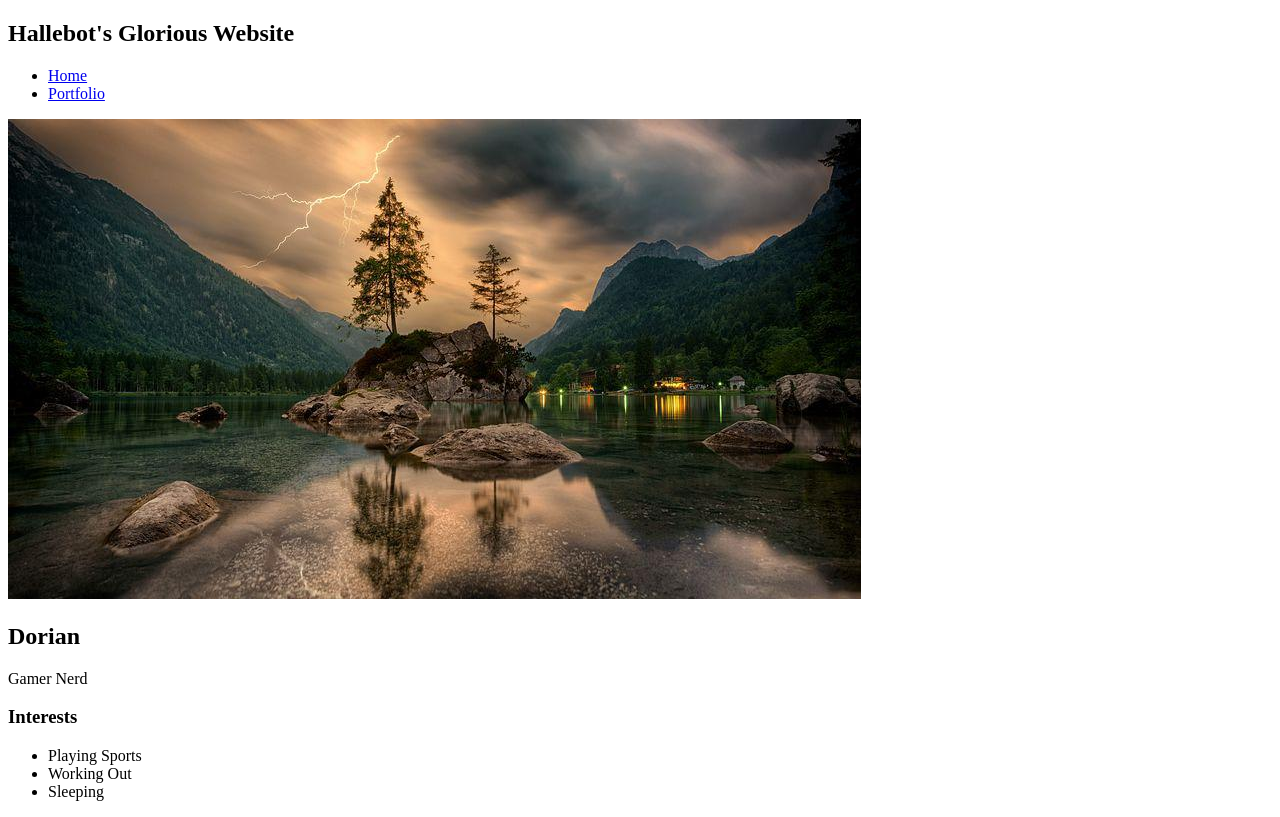
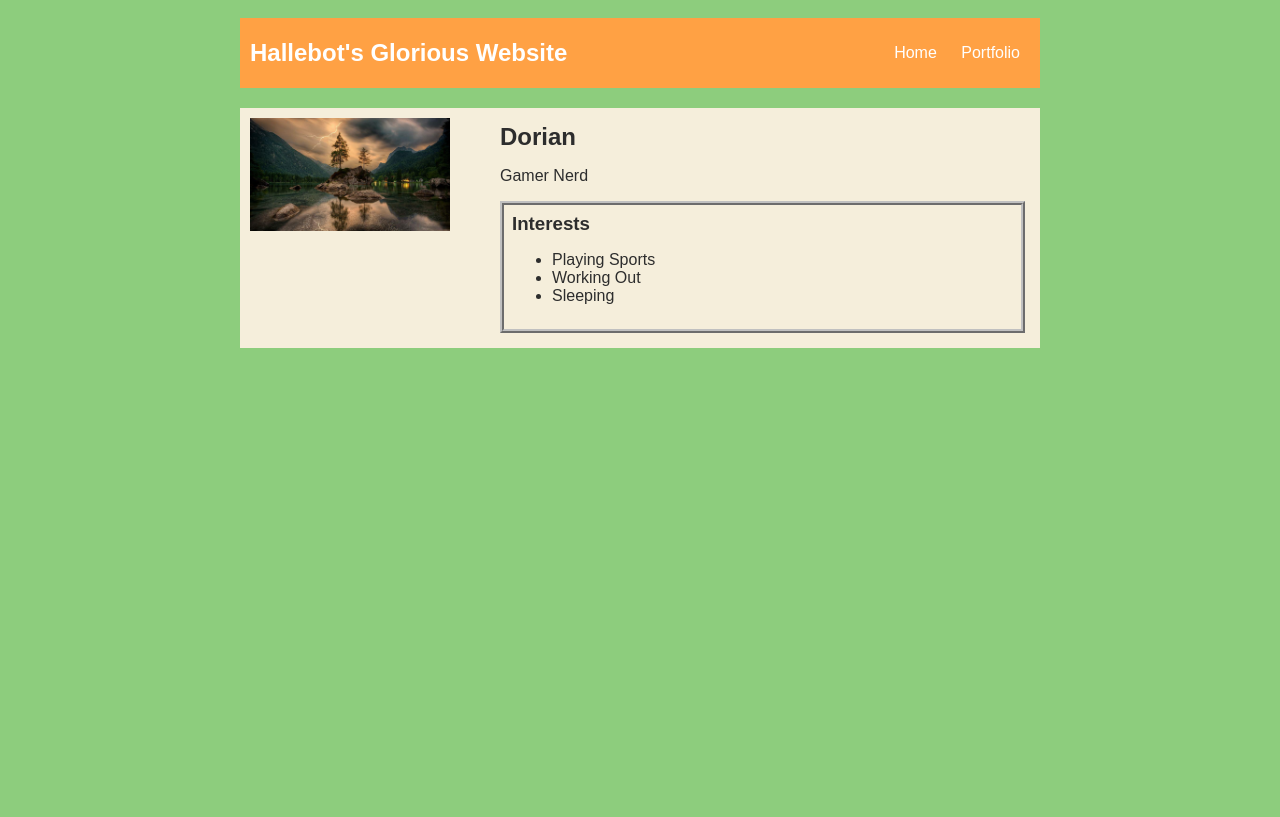
Before and after one commit to playzo101/playzo101.github.io, a plain HTML site: page index.html in a window 1280 px wide. Drawn offline with Linux system fonts and the light colour scheme.

Commit message:
Finished Home Page

```diff
--- a/index.html
+++ b/index.html
@@ -3,17 +3,80 @@
 
 <head>
     <title>Dorian's Drawing Experts</title>
+    <style>
+        body {
+            background: rgb(141, 205, 125);
+            color: rgb(45, 45, 45);
+            padding: 10px;
+            font-family: arial;
+        }
+        #all-contents {
+          max-width: 800px;
+            margin: auto;
+        }
+
+        /* navigation menu */
+        nav {
+            background: rgb(255, 161, 68);
+           margin: 0 auto; margin-bottom: 20px;
+            display: flex;
+            padding: 10px;
+        }
+        h1 {
+            display: flex;
+            align-items: center;
+            color: white;
+            flex: 1;
+            margin: 0;
+        }
+        #nav-ul {
+            list-style-image: none;
+        }
+        .nav-li {
+            display: inline-block;
+            padding: 0 10px;
+        }
+        a {
+            text-decoration: none;
+            color: #fff;
+        }
+
+        /* main container area beneath menu */
+        main {
+            background: rgb(245, 238, 219);
+            display: flex;
+        }
+        .sidebar {
+            margin-right: 25px;
+            padding: 10px;
+        }
+        .sidebar-img {
+            width: 200px;
+        }
+        .content {
+            flex: 1;
+            padding: 15px;
+        }
+        #interests {
+            border: 4px silver ridge;
+            padding: 8px;
+        }
+        h2, h3 {
+            margin: 0px;
+        }
+     </style>
 </head>
 
 <body>
-    <div>
+<!-- All content goes here -->
+    <div id="all-contents">
         <nav>
             <h1>Hallebot's Glorious Website</h1>
-            <ul>
-                <li>
+            <ul id="nav-ul">
+                <li class="nav-li">
                   <a href="index.html"> Home </a>
                 </li>
-                <li>
+                <li class="nav-li">
                   <a href="portfolio.html"> Portfolio </a>
                 </li>
             </ul>
@@ -22,16 +85,16 @@
         <main>
 
             <!-- side bar -->
-            <div>
-                <img src="lake.jpg"
+            <div class="sidebar">
+                <img class= "sidebar-img" src="lake.jpg">
             </div>
 
-            <!-- Content -->
-            <div>
+            <!-- Content section -->
+            <div class="content">
                 <h2> Dorian </h2>
                 <p> Gamer Nerd </p>
                 <!-- Interests section -->
-                <div>
+                <div id="interests">
                     <h3>Interests</h3>
                     <ul>
                         <li>Playing Sports</li>
```
